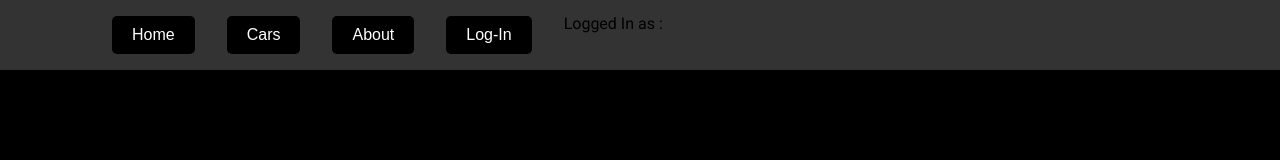
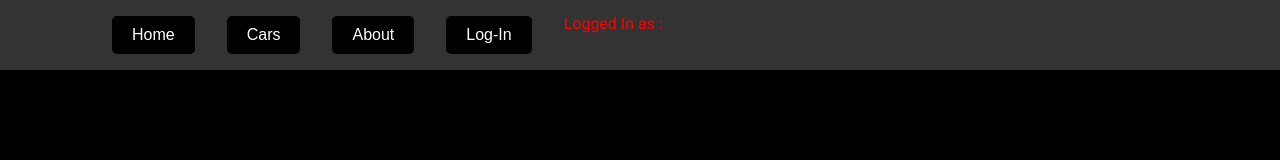
Before and after one commit to ferrarizaum/garage-front, a React (Create React App) app: page /about in a window 1280 px wide. Shown: the top 160 px of the page. Built offline with nearby package versions, Linux system fonts and the light colour scheme.

Commit message:
minor changes

```diff
--- a/src/components/NavBar.jsx
+++ b/src/components/NavBar.jsx
@@ -55,7 +55,7 @@ const Navbar = () => {
               Log-In
             </button>
           </li>
-          <li style={{ paddingLeft: "2em" }}>
+          <li style={{ paddingLeft: "2em", color: "red" }}>
             <p>Logged In as :{sessionStorage.getItem("name")}</p>
           </li>
         </ul>
```
